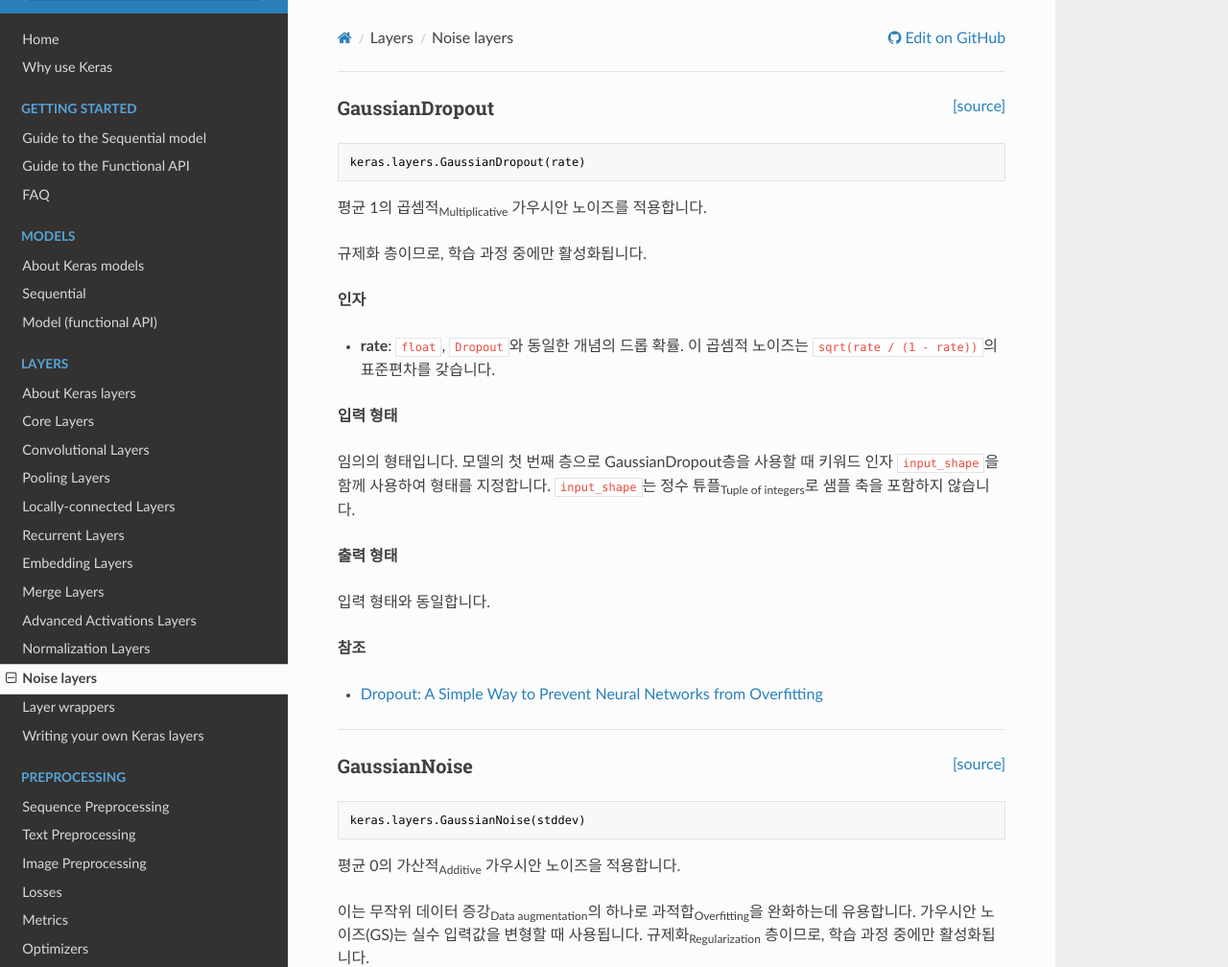
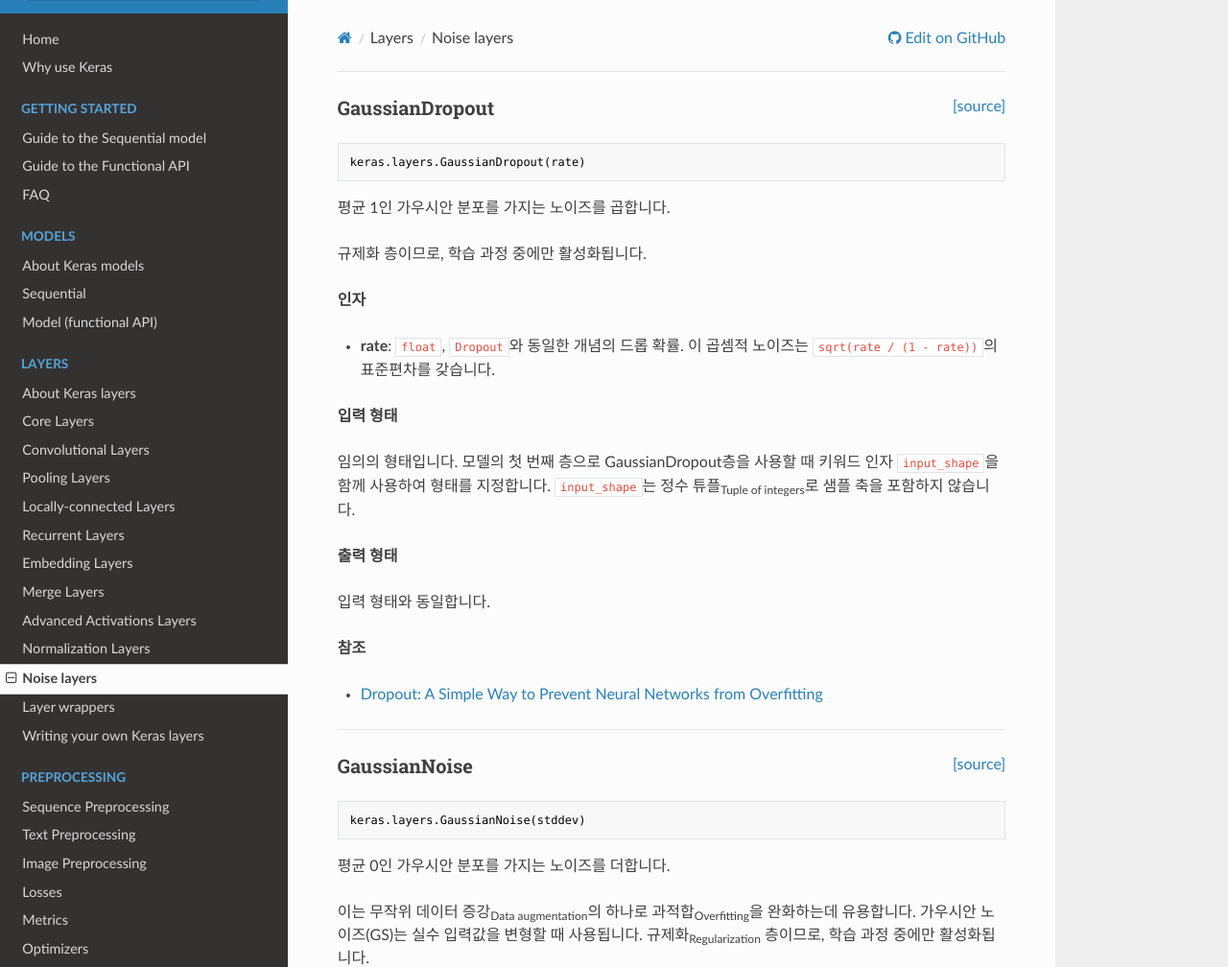
Before and after one commit to keras-team/keras-docs-ko, an MkDocs documentation site: the page built from sources/layers/noise.md, in a window 1280 px wide and 1400 px high. Shown: the top 1008 px of the window at 96% size. Built offline with MkDocs 1.6.1, drawn with Linux system fonts in a browser that asks for light colours; nearby versions of some CDN libraries.

Commit message:
Retranslate noise_v4
더이상 수정사항 없으시면 이정도면 마무리된거 같습니다.?

````diff
--- a/sources/layers/noise.md
+++ b/sources/layers/noise.md
@@ -6,7 +6,7 @@
 keras.layers.GaussianDropout(rate)
 ```
 
-평균 1의 곱셈적<sub>Multiplicative</sub> 가우시안 노이즈를 적용합니다.
+평균 1인 가우시안 분포를 가지는 노이즈를 곱합니다.
 
 규제화 층이므로, 학습 과정 중에만 활성화됩니다.
 
@@ -40,7 +40,7 @@
 keras.layers.GaussianNoise(stddev)
 ```
 
-평균 0의 가산적<sub>Additive</sub> 가우시안 노이즈을 적용합니다.
+평균 0인 가우시안 분포를 가지는 노이즈를 더합니다.
 
 이는 무작위 데이터 증강<sub>Data augmentation</sub>의 하나로 과적합<sub>Overfitting</sub>을 완화하는데 유용합니다.
 가우시안 노이즈(GS)는 실수 입력값을 변형할 때 사용됩니다.
````
